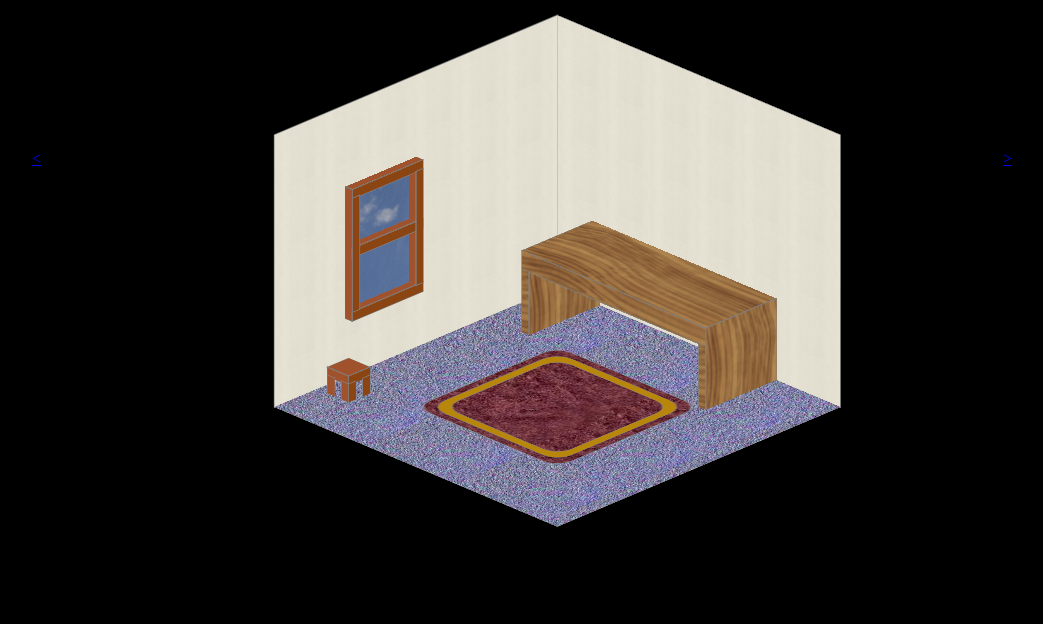
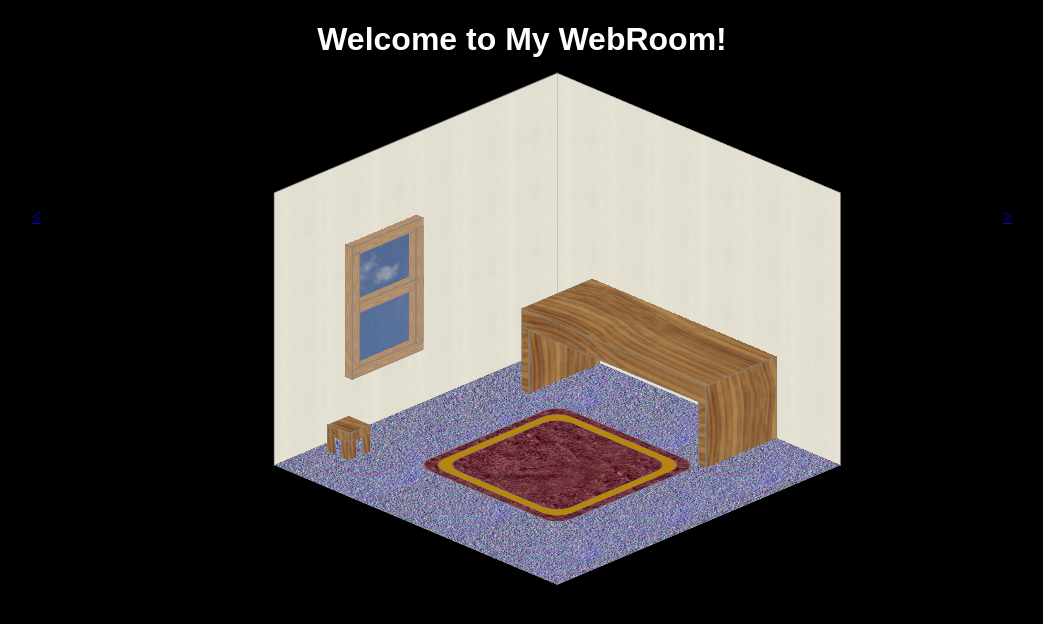
Before and after one commit to indigoparadox/neoroom, a plain HTML site: page index.html in a window 1280 px wide. Shown: the whole page, without its empty margins (118-1161 px from the left). Drawn offline with Linux system fonts and the light colour scheme.

Commit message:
Bugfix and table details.

```diff
--- a/index.html
+++ b/index.html
@@ -8,6 +8,7 @@
 <link type="text/css" rel="stylesheet" href="style.css" />
 </head>
 <body>
+ <h1>Welcome to My WebRoom!</h1>
  <div id="room-view">
   <div id="room"></div>
  </div>
--- a/room.js
+++ b/room.js
@@ -1,20 +1,23 @@
 
 function objTable( tx, ty, tz ) {
+   const ch = 'sienna';
+   const cl = 'saddlebrown';
+
    return $('#room').objBase( tx, ty, tz )
-      /* Tabletop                       tx   ty   tz  rx  ry*/
-      .jlQuadi( 30, 30, 'sienna',   0,   0,  14, 90 )
-      .jlQuadi( 30, 10, 'sienna',   0,   1, 15,  0, 90 )
-      .jlQuadi( 30, 10, 'sienna',   0,   1, 15,  0,-90 )
-      .jlQuadi( 30, 10, 'saddlebrown',        0,   1,  15 )
+      /* Tabletop            tx,  ty,  tz, rx,  ry, rz, cls*/
+      .jlQuadi( 30, 30, ch,   0,   0,  14, 90,   0,  0, 'table' )
+      .jlQuadi( 30, 10, ch,   0,   1,  15,  0,  90,  0, 'table' )
+      .jlQuadi( 30, 10, ch,   0,   1,  15,  0, -90,  0, 'table' )
+      .jlQuadi( 30, 10, cl,   0,   1,  15,  0,   0,  0, 'table' )
 
-      .jlQuadi( 10, 20, 'saddlebrown',        0,  10,  15,  0,  0 )
-      .jlQuadi( 10, 20, 'saddlebrown',       20,  10,  15,  0,  0 )
+      .jlQuadi( 10, 20, cl,   0,  10,  15,  0,   0,  0, 'table' )
+      .jlQuadi( 10, 20, cl,  20,  10,  15,  0,   0,  0, 'table' )
 
-      .jlQuadi( 10, 20, 'sienna',  10,  10, 25,  0, 90 )
-      .jlQuadi( 10, 20, 'sienna', -10,  10, 25,  0, 90 )
+      .jlQuadi( 10, 20, ch,  10,  10,  25,  0,  90,  0, 'table' )
+      .jlQuadi( 10, 20, ch, -10,  10,  25,  0,  90,  0, 'table' )
 
-      .jlQuadi( 10, 20, 'sienna',  10,  10,  5,  0, -90 )
-      .jlQuadi( 10, 20, 'sienna', -10,  10,  5,  0, -90 );
+      .jlQuadi( 10, 20, ch,  10,  10,   5,  0, -90,  0, 'table' )
+      .jlQuadi( 10, 20, ch, -10,  10,   5,  0, -90,  0, 'table' );
 }
 
 function objWindow( tx, ty, tz ) {
--- a/roomjl.js
+++ b/roomjl.js
@@ -30,6 +30,7 @@
          'transform',
          'rotate3d( -1, 0, 0, 25deg ) rotate3d( 0, 1, 0, ' +
             gRoomRotateY + 'deg )' );
+      return false;
    }
 
 }( jQuery ));
--- a/style.css
+++ b/style.css
@@ -3,6 +3,11 @@ body {
    margin: 0;
    background: black;
    color: white;
+}
+
+h1 {
+   font-family: Arial, Helvetica, sans-serif;
+   text-align: center;
 }
 
 #room-view {
@@ -46,6 +51,10 @@ body {
    background: url( textures/drywall.png ) !important;
 }
 
+.sill {
+   background: url( textures/wood2.png ) !important;
+}
+
 .floor {
    background: url( textures/carpet-blue.jpg ) !important;
 }
@@ -62,6 +71,10 @@ body {
    background: url( textures/wood.jpg ) !important;
 }
 
+.table {
+   background: url( textures/wood.jpg ) !important;
+}
+
 .pane {
    background: url( textures/clouds1_west.jpg ) !important;
 }
```
Also changed, not shown: textures/wood2.png (added).
